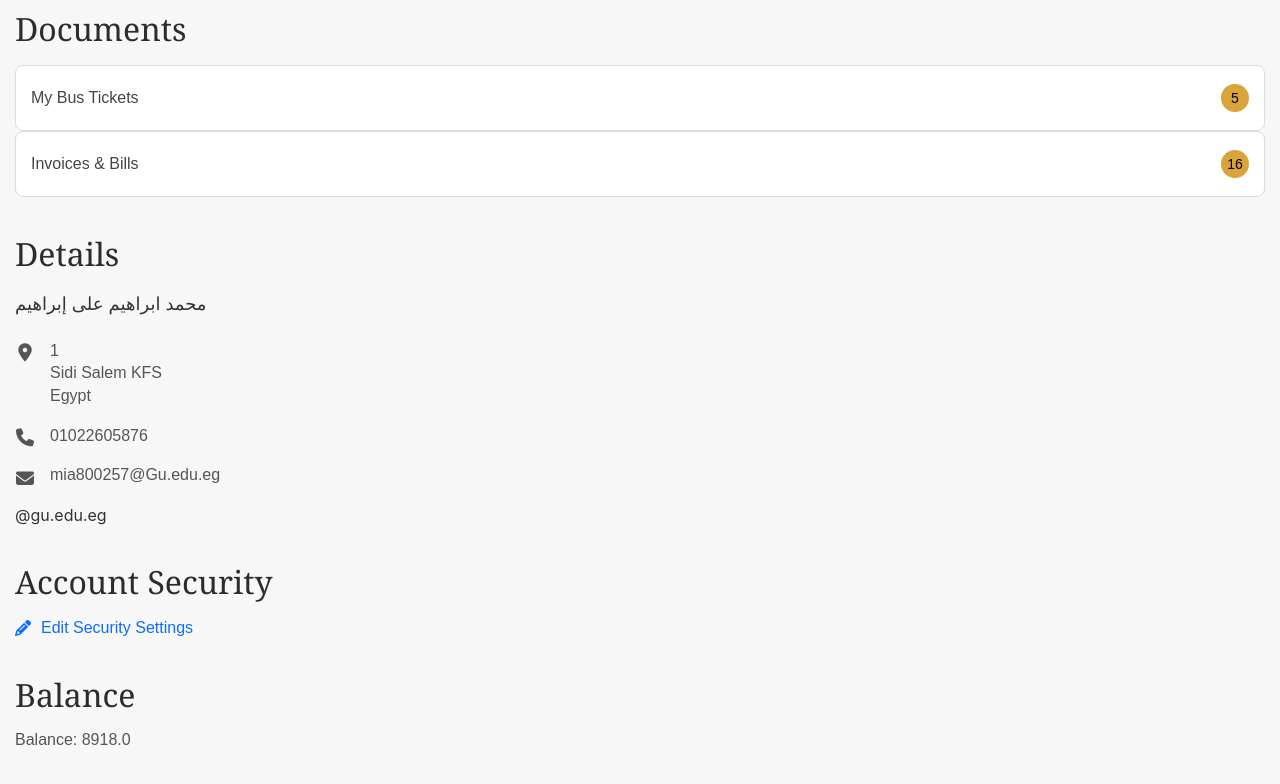
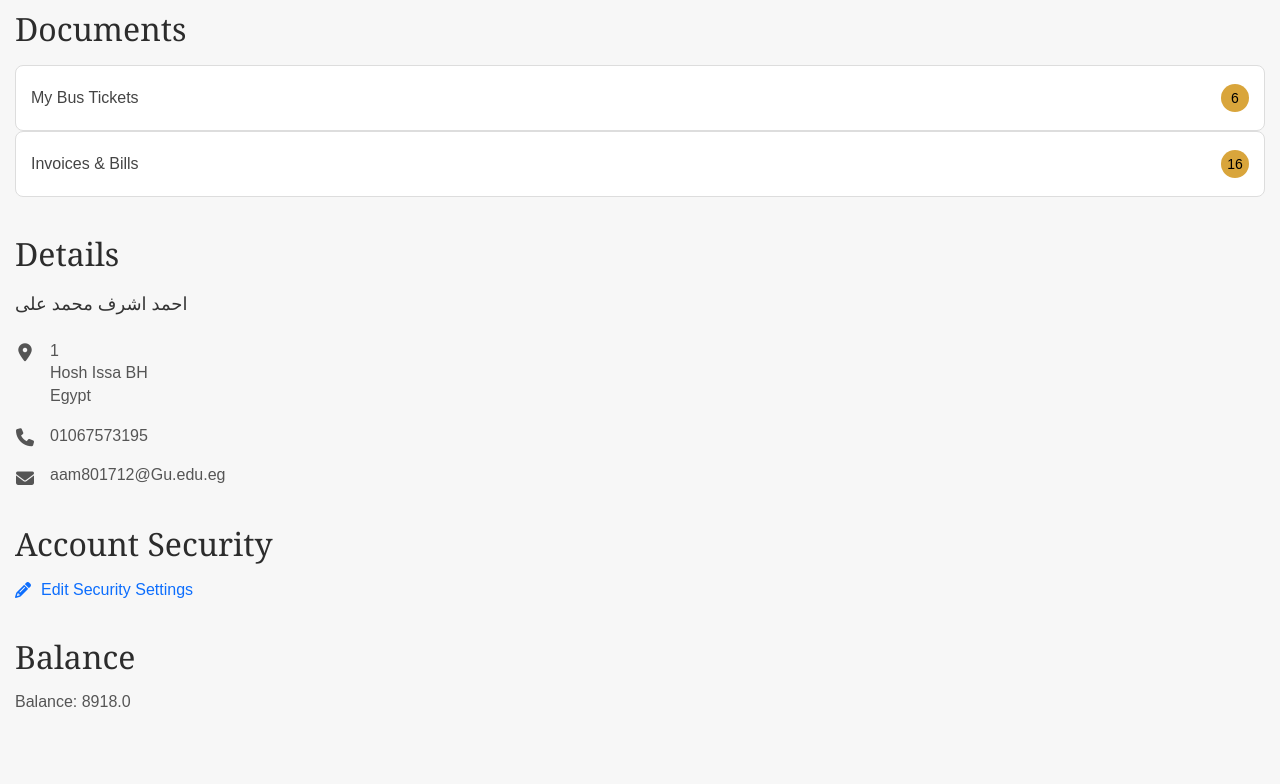
Before and after one commit to A7zt/erp.gu.edu.eg-, a plain HTML site: page mybastect.html in a window 1280 px wide. Shown: the part 158-942 px from the top of the page. Drawn offline with Linux system fonts and the light colour scheme.

Commit message:
Update user information and document counts
Updated user details and document counts in the HTML file.

```diff
--- a/mybastect.html
+++ b/mybastect.html
@@ -51,7 +51,7 @@
                 <!-- User Dropdown Menu -->
                 <div class="user-dropdown">
                     <a href="#" class="sidebar-item user-name-dropdown" id="userDropdownToggle">
-            محمد ابراهيم على إبراهيم▼
+            احمد اشرف محمد على ▼
                     </a>
                     <div class="dropdown-menu" id="userDropdownMenu">
                         <a href="mybastect.html" class="dropdown-link">My Account</a>
@@ -70,7 +70,7 @@
             <a style="text-decoration: none;" href="bass.html">
                 <div class="document-item">
                 <span>My Bus Tickets</span>
-                <span class="badge">5</span>
+                <span class="badge">6</span>
             </div>
             </a>
             <div class="document-item">
@@ -82,19 +82,17 @@
         <!-- Details Section -->
         <section class="info-section">
             <h2>Details</h2>
-            <p class="user-name-details">  محمد ابراهيم على إبراهيم</p>
+            <p class="user-name-details">  احمد اشرف محمد على</p>
             <div class="detail-item">
                 <i class="fa-solid fa-location-dot"></i>
-                <p>1<br>Sidi Salem KFS<br>Egypt</p>
+                <p>1<br>Hosh Issa BH<br>Egypt</p>
             </div>
             <div class="detail-item">
                 <i class="fa-solid fa-phone"></i>
-                <p>01022605876</p>
+                <p>01067573195</p>
             </div>
             <div class="detail-item">
-                <i class="fa-solid fa-envelope"></i>mia800257@Gu.edu.eg</p>
-            </div>
-     @gu.edu.eg</p>
+                <i class="fa-solid fa-envelope"></i>aam801712@Gu.edu.eg</p>
             </div>
         </section>
 
```
